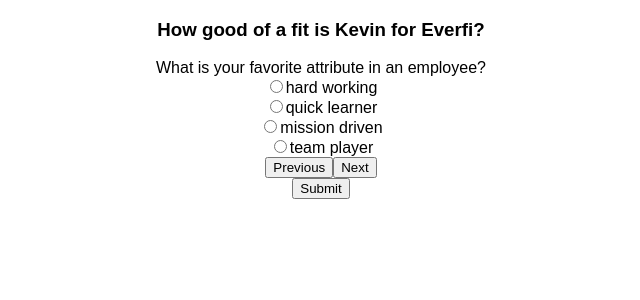
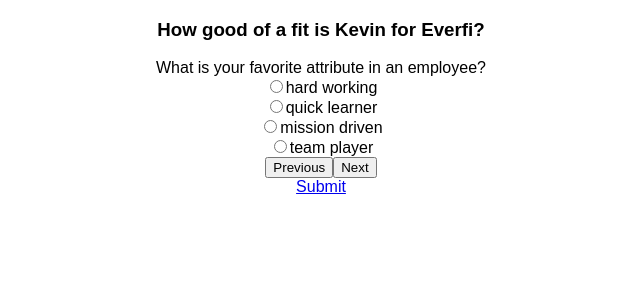
Before and after one commit to kgalang/Kevin2Carfax, a React (Create React App) app: page /takequiz in a window 1280 px wide. Shown: the top 300 px of the page, without its empty margins (319-959 px from the left). Built offline with nearby package versions, Linux system fonts and the light colour scheme.

Commit message:
Create results page component and map state to its props.

```diff
--- a/src/App.js
+++ b/src/App.js
@@ -4,6 +4,7 @@ import logo from './logo.svg';
 import './App.css';
 import Landing from './components/Landing';
 import Quiz from './components/Quiz';
+import Results from './components/Results';
 
 class App extends Component {
   render() {
@@ -13,6 +14,7 @@ class App extends Component {
         <div>
         <Route exact path="/" component={Landing} />
         <Route exact path="/takequiz" component={Quiz}/>
+        <Route exact path="/results" component={Results}/>
         </div>
       </Router>
       </div>
--- a/src/components/Choices.js
+++ b/src/components/Choices.js
@@ -12,7 +12,7 @@ class Choices extends Component{
     }
 
     render() {
-
+        console.log(this.props);
         let choice_elements = this.props.choices.map((choiceObj) => {
             return (
                 <div key={choiceObj.id}>
--- a/src/components/Quiz.js
+++ b/src/components/Quiz.js
@@ -1,5 +1,6 @@
 import React, { Component } from 'react';
 import { connect } from 'react-redux';
+import { Link } from 'react-router-dom';
 import { fetchQuiz, fetchAnswers, nextQuestion, prevQuestion } from '../actions/quiz-actions';
 
 import Question from './Question';
@@ -35,7 +36,7 @@ class Quiz extends Component {
                 <button onClick={this.handlePrevQuestion}>Previous</button>
                 <button onClick={this.handleNextQuestion}>Next</button>
                 <div>
-                    <button>Submit</button>
+                    <Link to="/results">Submit</Link>
                 </div>
             </div>
         );
```
